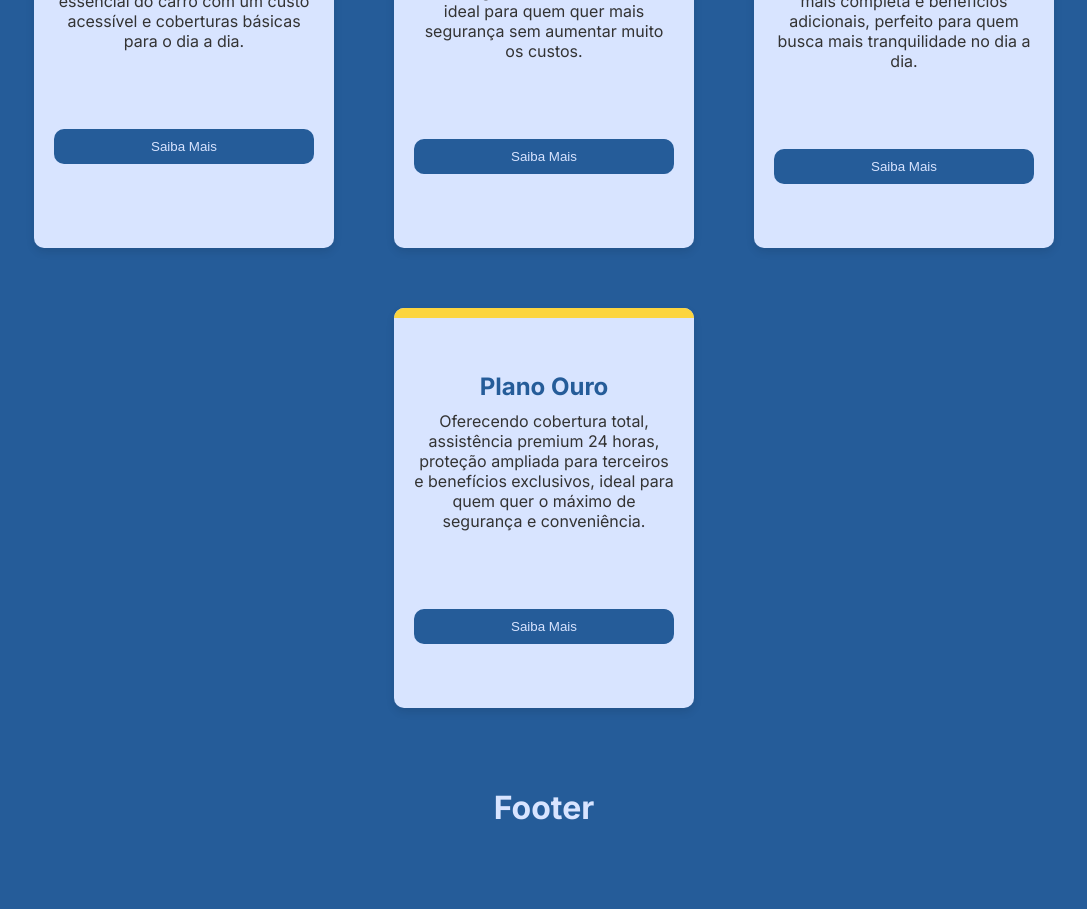
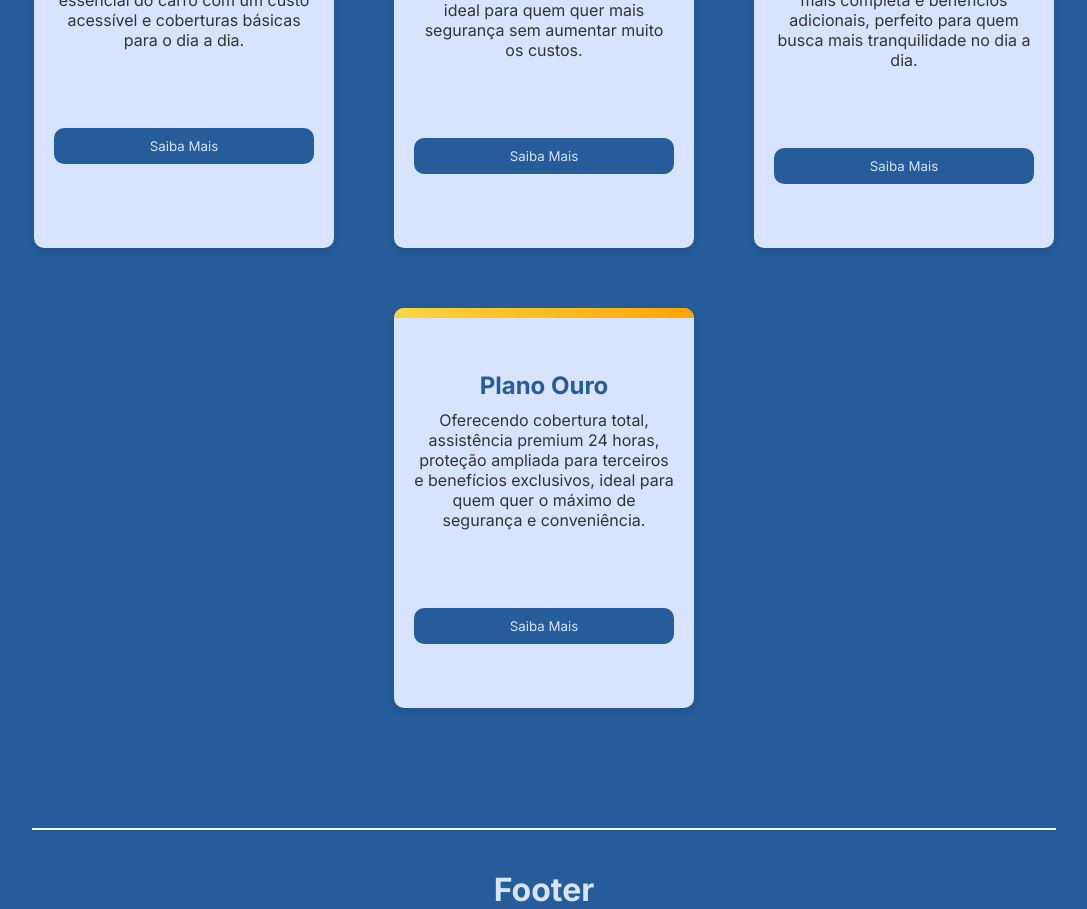
Before and after one commit to 1TDSPM-challenge/webmechanic, a React (Vite) app: page / in a window 1280 px wide. Shown: the part 1860-2769 px from the top of the page, without its empty margins (96-1183 px from the left). Before the commit the page ends 2687 px from the top, so only its background shows below. Built offline with nearby package versions, Linux system fonts and the light colour scheme.

Commit message:
css dos botões atualizado

```diff
--- a/src/components/Button.tsx
+++ b/src/components/Button.tsx
@@ -1,13 +1,24 @@
 import styled from "styled-components";
+
+const BotaoBase = styled.button`
+    padding: 10px 20px;
+    border-radius: 10px;
+    border: none;
+    font-family: "Inter", sans-serif;
+    cursor: pointer;
+    transition: background-color 0.3s ease, color 0.3s ease, transform 0.3s ease, box-shadow 0.3s ease;
+
+    &:hover {
+        transform: translateY(-3px);
+        box-shadow: 0 6px 15px rgba(0, 0, 0, 0.2);
+    }
+`;
 
 interface ButtonProps {
     tipo: number;
 }
 
-export const Button = styled.button<ButtonProps>`
-    padding: 10px 20px;
-    border-radius: 10px;
-    border: none;
+export const Button = styled(BotaoBase)<ButtonProps>`
     background-color: ${(props) =>
         props.tipo === 1 ? "#255C99" :
         props.tipo === 2 ? "#D8E4FF" :
@@ -16,34 +27,31 @@ export const Button = styled.button<ButtonProps>`
         props.tipo === 1 ? "#D8E4FF" :
         props.tipo === 2 ? "#255C99" :
         "#D8E4FF"};
-    transition: background-color 0.3s ease, color 0.3s ease;
+
     &:hover {
         background-color: ${(props) =>
             props.tipo === 1 ? "#234377" :
             props.tipo === 2 ? "#84a2e6" :
             "#111111"};
     }
-    cursor: pointer;
-`
+`;
 
-export const ButtonSaibaMais = styled.button`
+export const ButtonSaibaMais = styled(BotaoBase)`
     background-color: #255C99;
     color: white;
-    border: none;
     padding: 0.6rem 3rem;
     font-size: 1.2rem;
-    font-family: "Inter", sans-serif;
-    cursor: pointer;
+    border-radius: 50px;
     display: inline-flex;
     align-items: center;
     justify-content: center;
     gap: 1rem;
-    transition: background-color 0.3s ease;
-    position: relative;
-    border-radius: 50px;
+    box-shadow: 0 4px 10px rgba(0, 0, 0, 0.1);
 
     &:hover {
         background-color: #1B4C7A;
+        transform: scale(1.05);
+        box-shadow: 0 6px 20px rgba(0, 0, 0, 0.2);
     }
 
     &::after {
@@ -53,6 +61,6 @@ export const ButtonSaibaMais = styled.button`
     }
 
     &:hover::after {
-        transform: translateX(5px);
+        transform: translateX(15px);
     }
 `;
--- a/src/components/Card.tsx
+++ b/src/components/Card.tsx
@@ -27,7 +27,7 @@ const CardContainer = styled.div<{ temImagem: boolean; cor?: string }>`
         left: 0;
         width: 100%;
         height: 10px;
-        background-color: ${({ cor }) => cor || "transparent"};
+        background: ${({ cor }) => cor || "transparent"};
         border-radius: 10px 10px 0 0;
     }
 `;
@@ -66,10 +66,10 @@ const Card = ({ titulo, texto, img, textobtn, tipoplano }: CardProps) => {
     const temImagem = Boolean(img);
 
     const corPlano = {
-        ouro: "#FCD53F",
-        prata: "#b1b1b1",
-        bronze: "#5c4006",
-        comum: "#F2F2F2",
+        ouro: "linear-gradient(90deg, #FCD53F, #FFA500)",
+        prata: "linear-gradient(90deg, #b1b1b1, #d8d8d8)",
+        bronze: "linear-gradient(90deg, #5c4006, #a97142)",
+        comum: "linear-gradient(90deg, #F2F2F2, #D9D9D9)",
     };
 
     const cor = tipoplano ? corPlano[tipoplano] : undefined;
--- a/src/pages/Home.tsx
+++ b/src/pages/Home.tsx
@@ -143,6 +143,7 @@ const Home = () => {
                         tipoplano="ouro" />
                 </CardsContainer>
             </Container>
+            <Linha />
         </>
     );
 };
```
